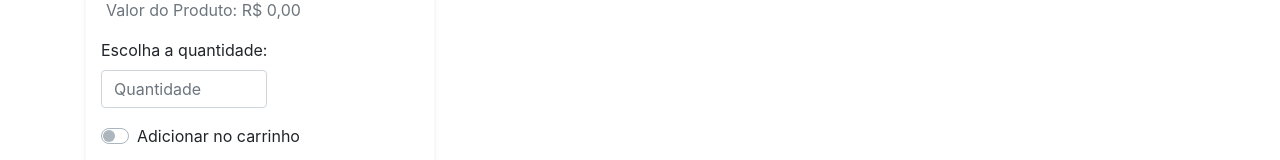
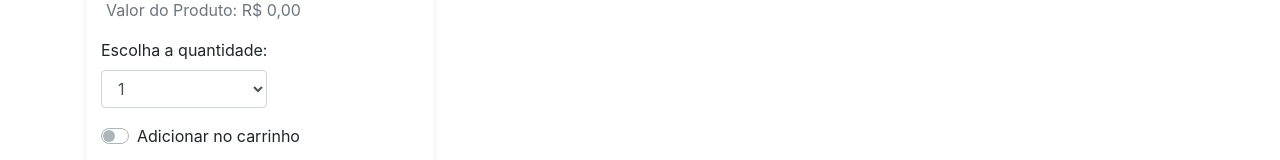
Before and after one commit to maletopvp/market-onbag-front-end, a plain HTML site: page pages/user/listar-produtos.html in a window 1280 px wide. Shown: the part 345-505 px from the top of the page. Drawn offline with Linux system fonts and the light colour scheme.

Commit message:
Trocar o input de quantidade de produto por Input Select

```diff
--- a/pages/user/listar-produtos.html
+++ b/pages/user/listar-produtos.html
@@ -92,8 +92,18 @@
               <div class="form-row">
                 <div class="form-group">
                   <label for="quantidade-produto">Escolha a quantidade:</label>
-                  <input type="number" class="form-control" min="1" max="10" id="quantidade-produto"
-                    placeholder="Quantidade">
+                  <select class="form-control" id="quantidade-produto">
+                    <option value="1">1</option>
+                    <option value="2">2</option>
+                    <option value="3">3</option>
+                    <option value="4">4</option>
+                    <option value="5">5</option>
+                    <option value="6">6</option>
+                    <option value="7">7</option>
+                    <option value="8">8</option>
+                    <option value="9">9</option>
+                    <option value="10">10</option>
+                  </select>
                 </div>
               </div>
               <div class="form-row">
```
